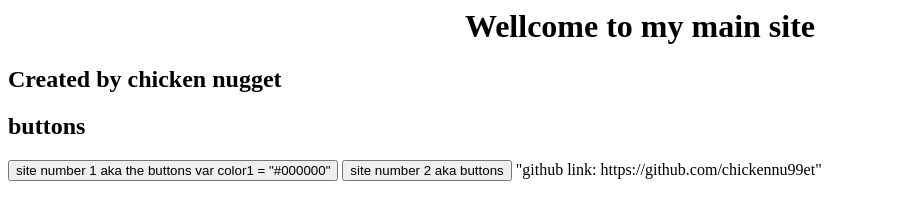
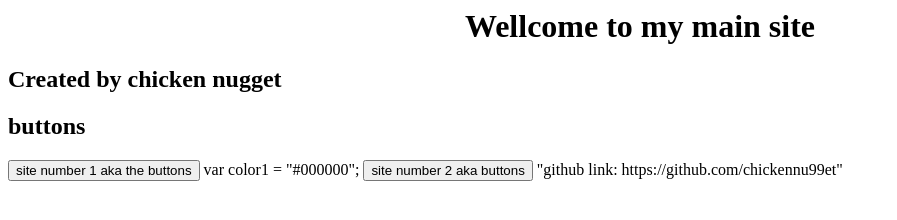
Before and after one commit to chickennu99et/main-site, a plain HTML site: page index.html in a window 1280 px wide. Shown: the whole page, without its empty margins (0-897 px from the left). Drawn offline with Linux system fonts and the light colour scheme.

Commit message:
Update index.html

```diff
--- a/index.html
+++ b/index.html
@@ -6,9 +6,8 @@
 <h2>Created by chicken nugget</h2>
 
 <h2>buttons</h2>
-  <button onclick="site1()">site number 1 aka the buttons
-  var color1 = "#000000"
-  </button>
+  <button onclick="site1()">site number 1 aka the buttons</button>
+  var color1 = "#000000";
   <script>
   function site1() {
     chickennu99et.github.io/the-buttons/
```
